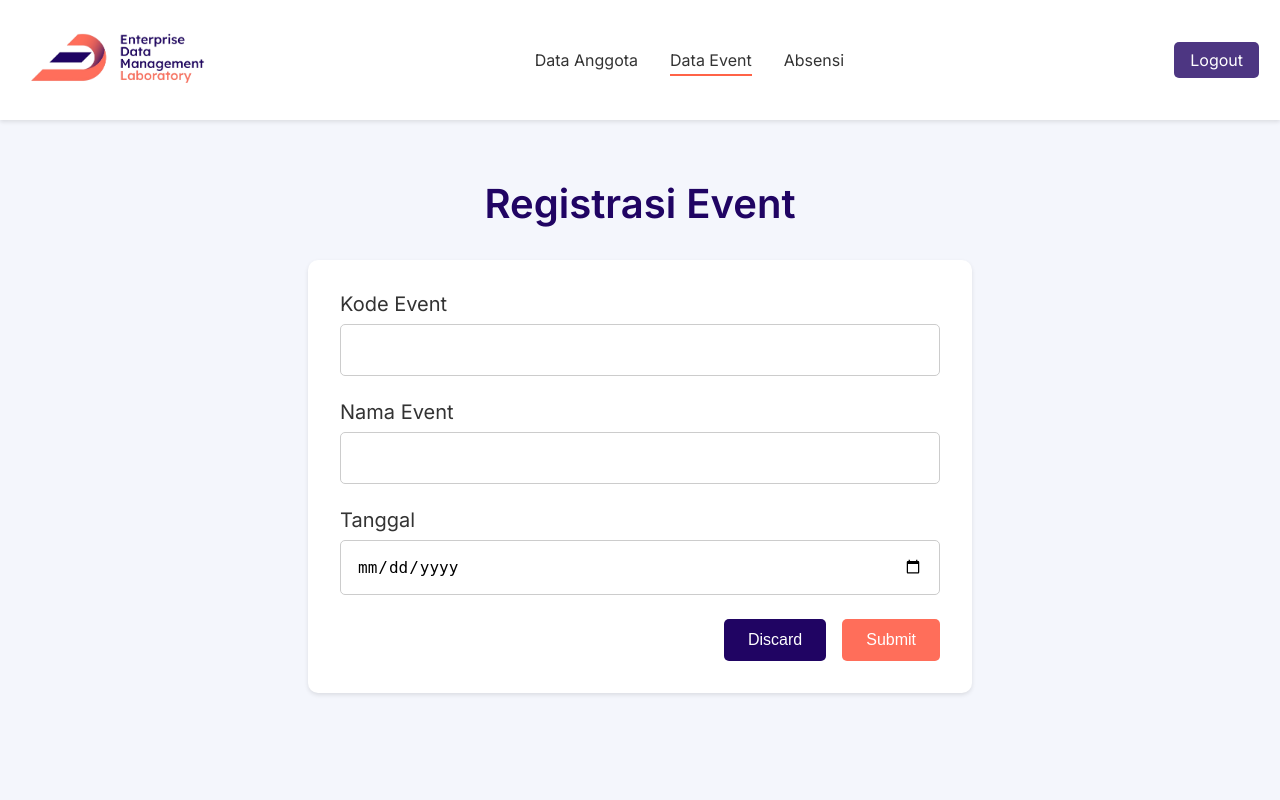
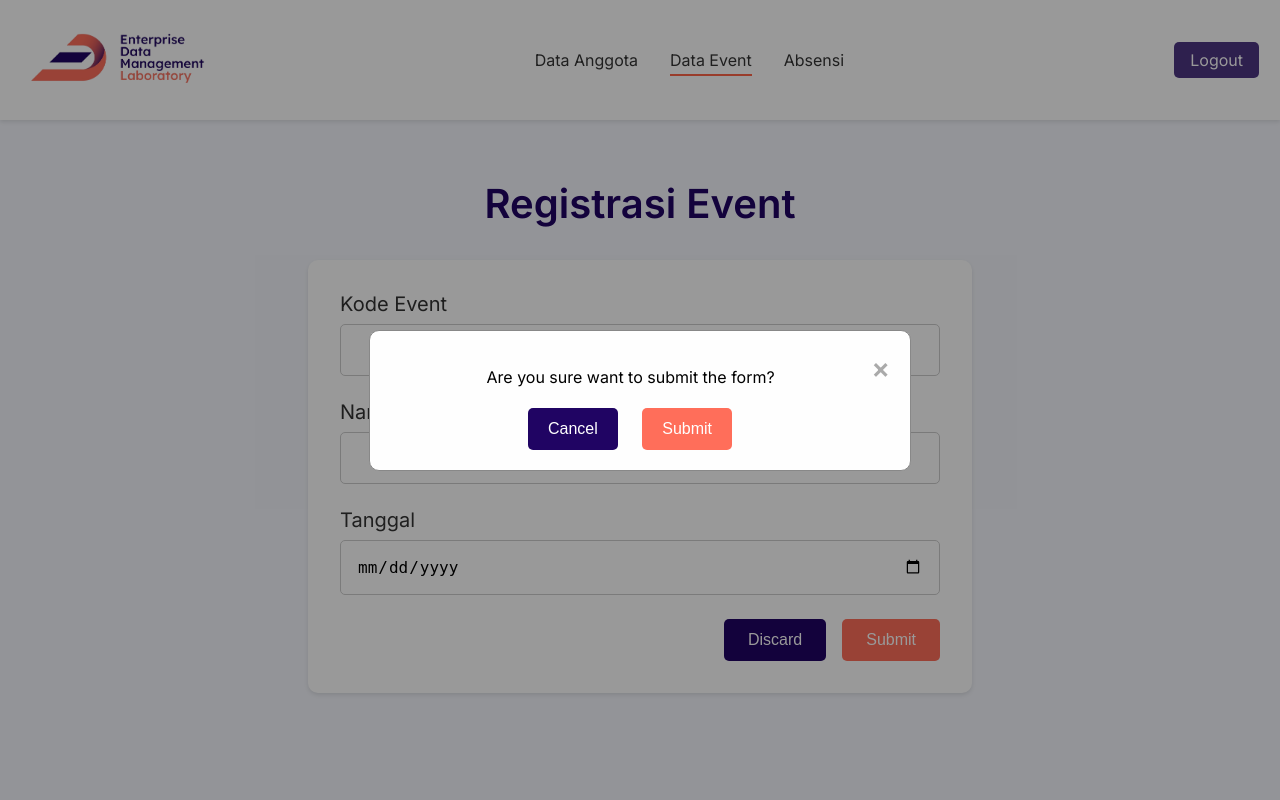
Before and after one commit to lifeatedmlab/PROJECT-FACE-RECOGNITION, a Flask app: page /data_event in a window 1280 px wide. Run offline with Flask 3, Linux system fonts and the light colour scheme; the visitor is signed in with stand-in values (Sample User, id 1); tables that the repository leaves empty or names only in its code hold one stand-in row (values such as "Sample post").

Commit message:
fix design modal data_anggota, event, event_register

```diff
--- a/faceRecognition_files/templates/data_anggota.html
+++ b/faceRecognition_files/templates/data_anggota.html
@@ -77,11 +77,13 @@
         height: 100%;
         overflow: auto;
         background-color: rgba(0, 0, 0, 0.4);
-        padding-top: 60px;
+        display: flex;
+        justify-content: center;
+        align-items: center;
       }
       .modal-content {
         background-color: #fefefe;
-        margin: 5% auto 15% auto;
+        margin: auto;
         padding: 20px;
         border: 1px solid #888;
         border-radius: 10px;
--- a/faceRecognition_files/templates/event_register.html
+++ b/faceRecognition_files/templates/event_register.html
@@ -83,11 +83,13 @@
             height: 100%;
             overflow: auto;
             background-color: rgba(0,0,0,0.4);
-            padding-top: 60px;
+            display: flex;
+            justify-content: center;
+            align-items: center;
         }
         .modal-content {
             background-color: #fefefe;
-            margin: 5% auto 15% auto;
+            margin: auto;
             padding: 20px;
             border: 1px solid #888;
             border-radius: 10px;
```
Also changed, not shown: faceRecognition_files/templates/event.html (+4 -4 lines).
